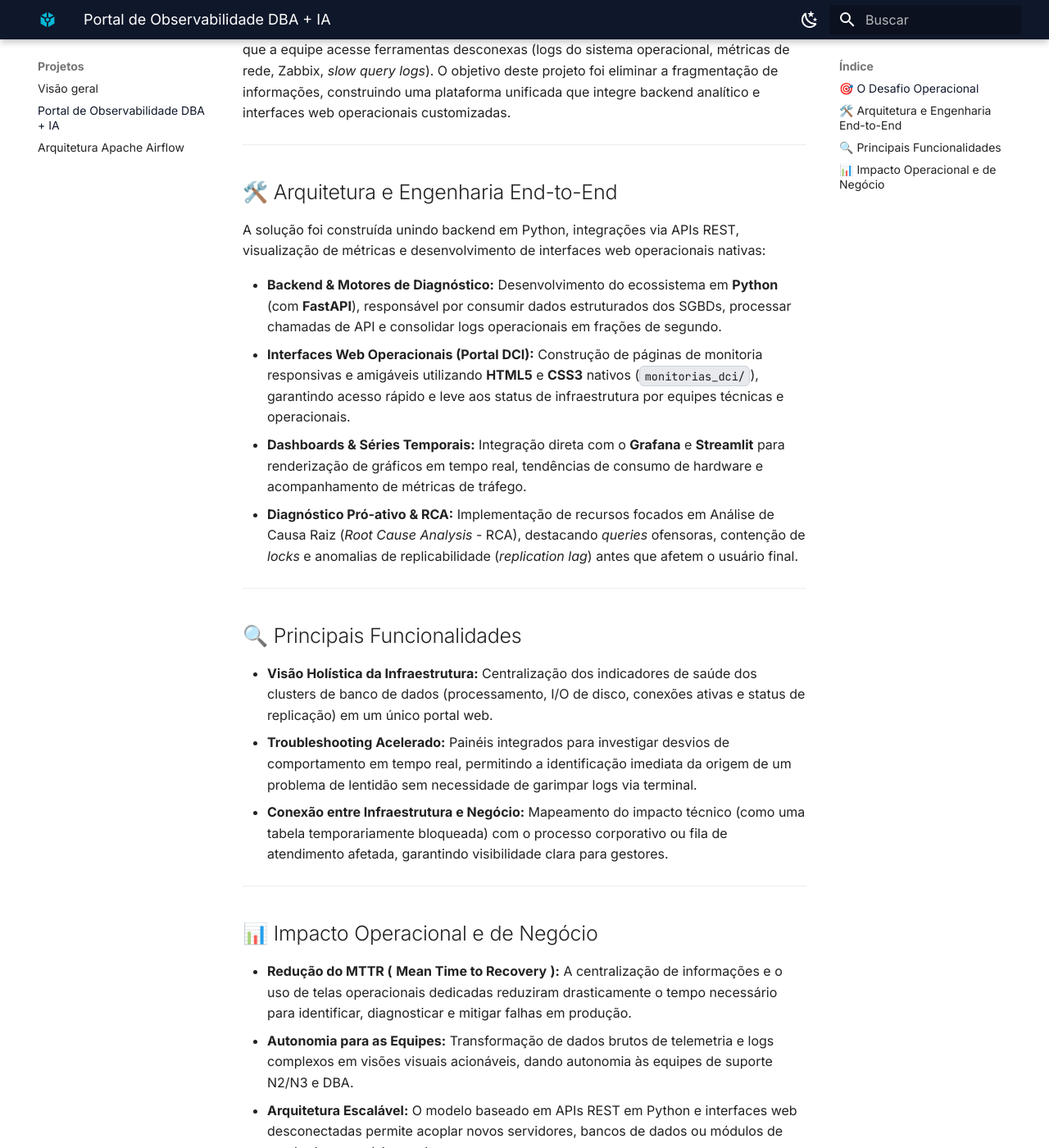
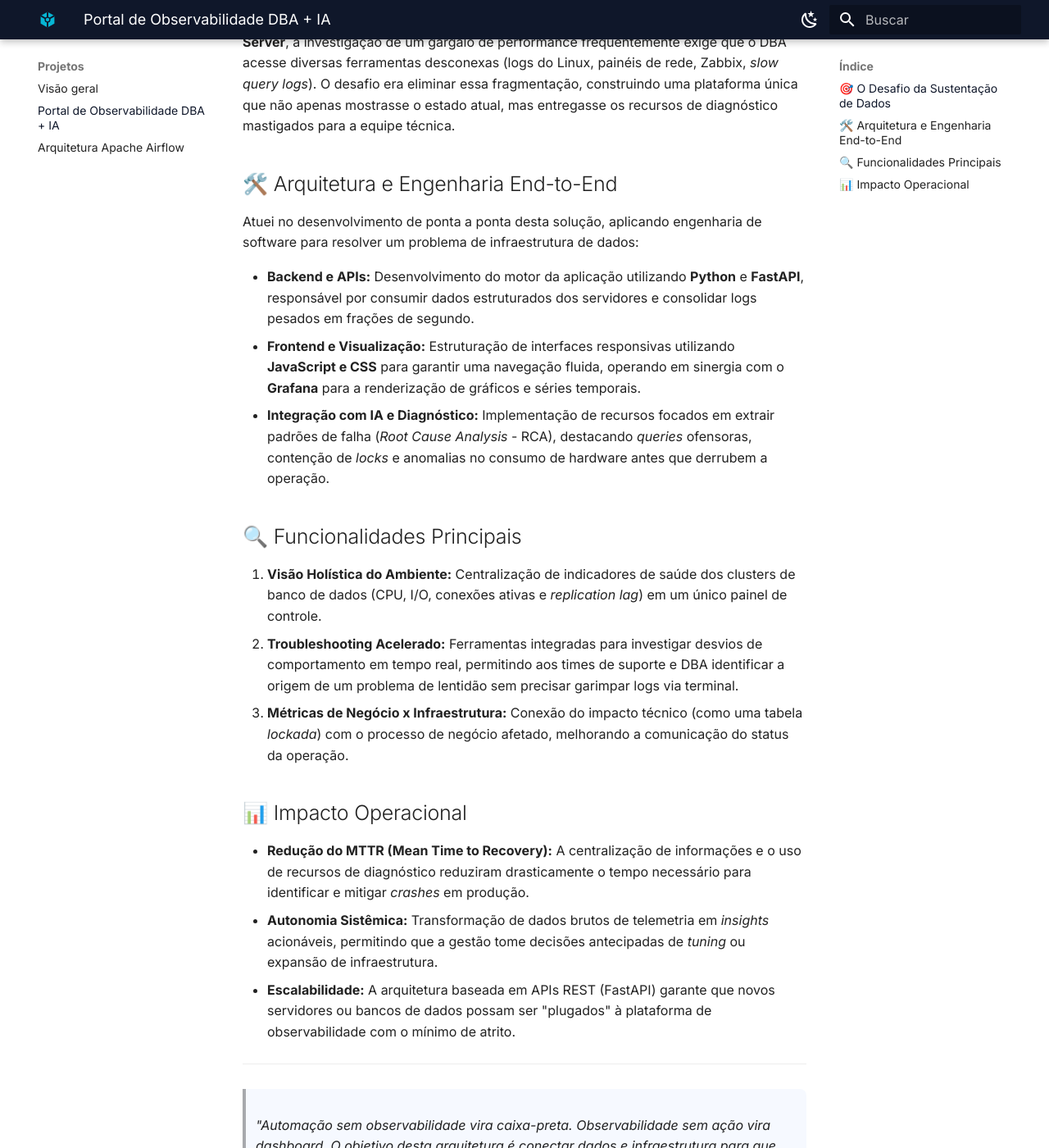
Before and after one commit to Allanao88/portfolio-docs, an MkDocs documentation site: the page built from docs/projetos/portal-monitorizacao.md, in a window 1280 px wide and 1400 px high, scrolled down 517 px. Shown: the whole window at 82% size. Built offline with MkDocs 1.6.1 and Material for MkDocs 9.7.7, drawn with Linux system fonts in a browser that asks for light colours; some of the changed text lies outside the part shown.

Commit message:
Revise portal documentation for observability and AI
Updated the document to reflect changes in the portal's focus from monitoring to observability with AI integration, and revised sections for clarity and coherence.

```diff
--- a/docs/projetos/portal-monitorizacao.md
+++ b/docs/projetos/portal-monitorizacao.md
@@ -1,40 +1,35 @@
-# Portal de Observabilidade DBA + Monitorias DCI
+# Portal de Observabilidade DBA + IA
 
-O monitoramento tradicional apenas avisa quando um serviço cai; a observabilidade moderna explica o porquê e como evitar que volte a acontecer. O **Portal de Observabilidade DBA + Monitorias DCI** nasceu da necessidade de centralizar indicadores operacionais, cruzar métricas de infraestrutura de dados e fornecer interfaces nativas de diagnóstico para acelerar a resposta a incidentes.
+[Ver Demonstração ao Vivo](https://allanao88.github.io/demo-painel/){ .md-button .md-button--primary }
+
+O monitoramento tradicional avisa quando o banco de dados caiu; a observabilidade moderna explica o porquê e como evitar que aconteça novamente. O **Portal de Observabilidade DBA + IA** nasceu da necessidade de centralizar indicadores operacionais, cruzar métricas de infraestrutura e acelerar a resposta a incidentes (RCA) em ambientes críticos.
 
 ---
 
-## 🎯 O Desafio Operacional
+## 🎯 O Desafio da Sustentação de Dados
 
-Em ambientes complexos suportados por múltiplos servidores **MySQL Percona** e **SQL Server** em **Linux**, a investigação de um gargalo de desempenho frequentemente exige que a equipe acesse ferramentas desconexas (logs do sistema operacional, métricas de rede, Zabbix, *slow query logs*). O objetivo deste projeto foi eliminar a fragmentação de informações, construindo uma plataforma unificada que integre backend analítico e interfaces web operacionais customizadas.
+Em operações complexas suportadas por múltiplos servidores **MySQL Percona** e **SQL Server**, a investigação de um gargalo de performance frequentemente exige que o DBA acesse diversas ferramentas desconexas (logs do Linux, painéis de rede, Zabbix, *slow query logs*). O desafio era eliminar essa fragmentação, construindo uma plataforma única que não apenas mostrasse o estado atual, mas entregasse os recursos de diagnóstico mastigados para a equipe técnica.
+
+## 🛠️ Arquitetura e Engenharia End-to-End
+
+Atuei no desenvolvimento de ponta a ponta desta solução, aplicando engenharia de software para resolver um problema de infraestrutura de dados:
+
+* **Backend e APIs:** Desenvolvimento do motor da aplicação utilizando **Python** e **FastAPI**, responsável por consumir dados estruturados dos servidores e consolidar logs pesados em frações de segundo.
+* **Frontend e Visualização:** Estruturação de interfaces responsivas utilizando **JavaScript e CSS** para garantir uma navegação fluida, operando em sinergia com o **Grafana** para a renderização de gráficos e séries temporais.
+* **Integração com IA e Diagnóstico:** Implementação de recursos focados em extrair padrões de falha (*Root Cause Analysis* - RCA), destacando *queries* ofensoras, contenção de *locks* e anomalias no consumo de hardware antes que derrubem a operação.
+
+## 🔍 Funcionalidades Principais
+
+1. **Visão Holística do Ambiente:** Centralização de indicadores de saúde dos clusters de banco de dados (CPU, I/O, conexões ativas e *replication lag*) em um único painel de controle.
+2. **Troubleshooting Acelerado:** Ferramentas integradas para investigar desvios de comportamento em tempo real, permitindo aos times de suporte e DBA identificar a origem de um problema de lentidão sem precisar garimpar logs via terminal.
+3. **Métricas de Negócio x Infraestrutura:** Conexão do impacto técnico (como uma tabela *lockada*) com o processo de negócio afetado, melhorando a comunicação do status da operação.
+
+## 📊 Impacto Operacional
+
+* **Redução do MTTR (Mean Time to Recovery):** A centralização de informações e o uso de recursos de diagnóstico reduziram drasticamente o tempo necessário para identificar e mitigar *crashes* em produção.
+* **Autonomia Sistêmica:** Transformação de dados brutos de telemetria em *insights* acionáveis, permitindo que a gestão tome decisões antecipadas de *tuning* ou expansão de infraestrutura.
+* **Escalabilidade:** A arquitetura baseada em APIs REST (FastAPI) garante que novos servidores ou bancos de dados possam ser "plugados" à plataforma de observabilidade com o mínimo de atrito.
 
 ---
 
-## 🛠️ Arquitetura e Engenharia End-to-End
-
-A solução foi construída unindo backend em Python, integrações via APIs REST, visualização de métricas e desenvolvimento de interfaces web operacionais nativas:
-
-* **Backend &amp; Motores de Diagnóstico:** Desenvolvimento do ecossistema em **Python** (com **FastAPI**), responsável por consumir dados estruturados dos SGBDs, processar chamadas de API e consolidar logs operacionais em frações de segundo.
-* **Interfaces Web Operacionais (Portal DCI):** Construção de páginas de monitoria responsivas e amigáveis utilizando **HTML5** e **CSS3** nativos (`monitorias_dci/`), garantindo acesso rápido e leve aos status de infraestrutura por equipes técnicas e operacionais.
-* **Dashboards &amp; Séries Temporais:** Integração direta com o **Grafana** e **Streamlit** para renderização de gráficos em tempo real, tendências de consumo de hardware e acompanhamento de métricas de tráfego.
-* **Diagnóstico Pró-ativo &amp; RCA:** Implementação de recursos focados em Análise de Causa Raiz (*Root Cause Analysis* \- RCA), destacando *queries* ofensoras, contenção de *locks* e anomalias de replicabilidade (*replication lag*) antes que afetem o usuário final.
-
----
-
-## 🔍 Principais Funcionalidades
-
-* **Visão Holística da Infraestrutura:** Centralização dos indicadores de saúde dos clusters de banco de dados (processamento, I/O de disco, conexões ativas e status de replicação) em um único portal web.
-* **Troubleshooting Acelerado:** Painéis integrados para investigar desvios de comportamento em tempo real, permitindo a identificação imediata da origem de um problema de lentidão sem necessidade de garimpar logs via terminal.
-* **Conexão entre Infraestrutura e Negócio:** Mapeamento do impacto técnico (como uma tabela temporariamente bloqueada) com o processo corporativo ou fila de atendimento afetada, garantindo visibilidade clara para gestores.
-
----
-
-## 📊 Impacto Operacional e de Negócio
-
-* **Redução do MTTR (** **Mean Time to Recovery** **):** A centralização de informações e o uso de telas operacionais dedicadas reduziram drasticamente o tempo necessário para identificar, diagnosticar e mitigar falhas em produção.
-* **Autonomia para as Equipes:** Transformação de dados brutos de telemetria e logs complexos em visões visuais acionáveis, dando autonomia às equipes de suporte N2/N3 e DBA.
-* **Arquitetura Escalável:** O modelo baseado em APIs REST em Python e interfaces web desconectadas permite acoplar novos servidores, bancos de dados ou módulos de monitoria com mínimo atrito.
-
----
-
-&gt; **Princípio de Observabilidade:** *"Automação sem observabilidade vira caixa-preta. Observabilidade sem ação vira dashboard."*
+> *"Automação sem observabilidade vira caixa-preta. Observabilidade sem ação vira dashboard. O objetivo desta arquitetura é conectar dados e infraestrutura para que a equipe possa detectar, entender e agir."*
```
